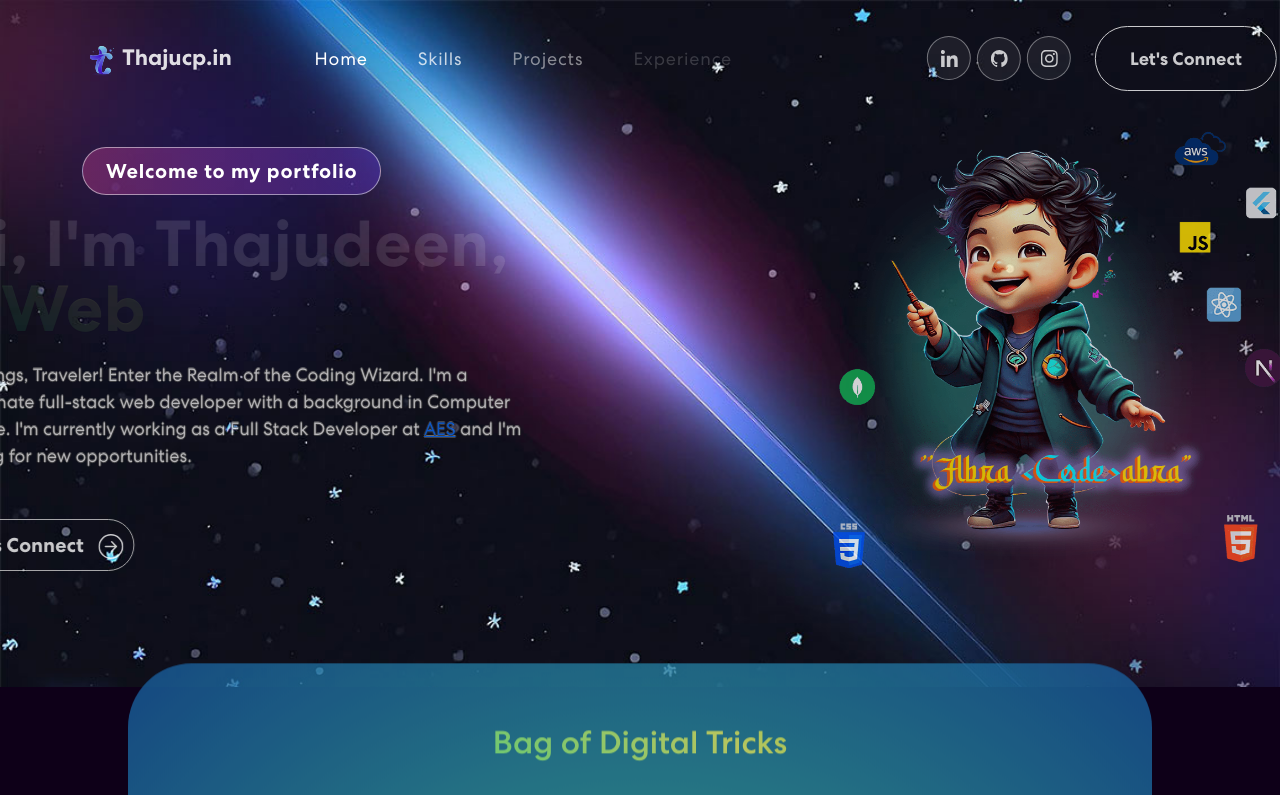
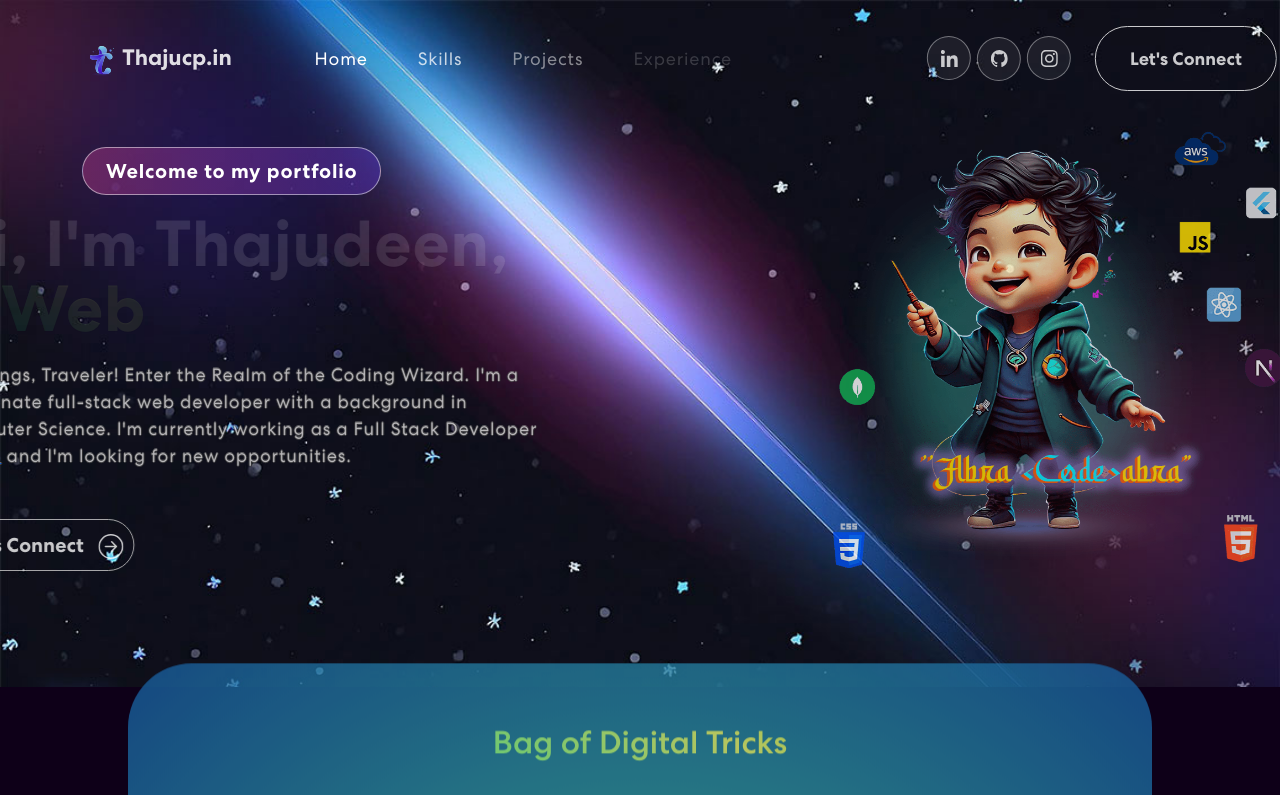
Before and after one commit to thajucp123/personal-portfolio, a React (Vite) app: page / in a window 1280 px wide. Shown: the top 795 px of the page. Built offline with nearby package versions, Linux system fonts and the light colour scheme.

Commit message:
fixed footer not being at the very bottom

```diff
--- a/src/App.css
+++ b/src/App.css
@@ -494,7 +494,7 @@ border-color: transparent;
 .banner p {
   color: #eae8e8;
   font-size: 1.125rem;
-  letter-spacing: 0.0.5rem;
+  letter-spacing: 0.05rem;
   line-height: 1.5em;
   width: 96%;
   text-shadow: -1px 0 rgb(61, 61, 61), 1px 0 rgb(39, 39, 39), 0 -1px rgb(132, 132, 132), 0 1px rgb(81, 81, 81);
@@ -1123,7 +1123,7 @@ align-content: flex-start;
 
 /*About section style*/
 .contact-background-image-right {
-  top: 80%;
+  top: 75%;
   position: absolute;
   bottom: 0;
   width: 45%;
```
